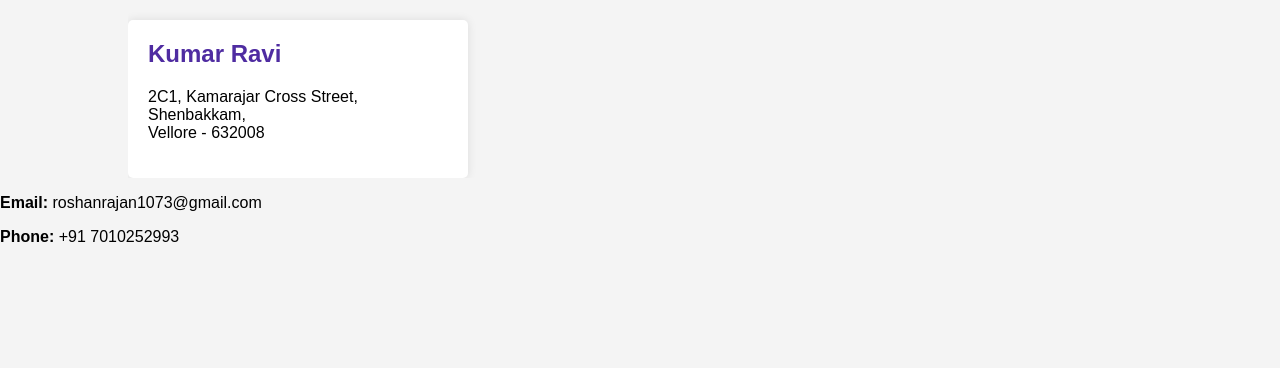
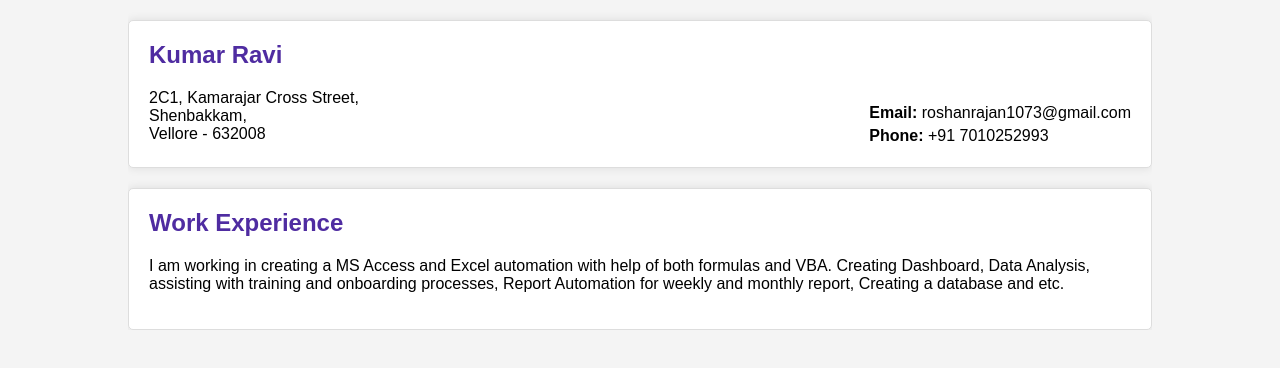
Before and after one commit to Kumar1Ravi/Website, a plain HTML site: page index.html in a window 1280 px wide. Drawn offline with Linux system fonts and the light colour scheme.

Commit message:
updated resume

```diff
--- a/index.html
+++ b/index.html
@@ -1,3 +1,4 @@
+
 <!DOCTYPE html>
 <html lang="en">
 <head>
@@ -5,49 +6,93 @@
     <meta name="viewport" content="width=device-width, initial-scale=1.0">
     <title>My First website</title>
     <style>
-  body{
-    font-family: Arial,  sans-serif;
+      body {
+          font-family: Arial, sans-serif;
           margin: 0;
           padding: 0;
           background-color: #f4f4f4;
       }
-  .container{
+      .container {
           width: 80%;
           margin: auto;
           overflow: hidden;
+
       }
-  .address{
+      .flex-container {
+          display: flex;
+          justify-content: space-between;
+          align-items: flex-start;
           background: #fff;
           padding: 20px;
-   border: 1px Sold #4b2828;
+          border: 1px solid #ddd;
           border-radius: 5px;
-   width: 300px;
           margin-top: 20px;
           box-shadow: 0 0 10px rgba(0, 0, 0, 0.1);
+          min-height: 100px;
+      }
+      .address {
+          max-width: 300px;
 
       }
-  .address h2{
+      .address h2, h2 {
           margin-top: 0;
           color: #4f2ca1;
       }
+      .address p {
+        margin: 1px 0;
+      }
+      .contact-info {
+          display: flex;
+          flex-direction: column;
+          justify-content: flex-start;
+          margin-left: 20px; /* Add margin to the left of contact info */
+          padding-top: 60px;
+      }
+      .contact-info p {
+          margin: 1% 0;
+      }
+      .work-experience {
+          align-items: flex-start;
+          background: #fff;
+          padding: 0px;
+          border-radius: 5px;
+          margin-top: 0px;
+          min-height: auto;
+
+        }
+
+
 
   </style>
 
 </head>
 <body>
 
-<div class= "container">
-<div class= "address">
+  <div class="container">
+    <div class="flex-container">
+        <div class="address">
             <h2>Kumar Ravi</h2>
-   <P>2C1, Kamarajar Cross Street,<br>
+            <p>2C1, Kamarajar Cross Street,<br>
                Shenbakkam,<br>
-      Vellore - 632008</P>
-    </div>
+               Vellore - 632008</p>
+
       </div>
 
         <div class="contact-info">
             <p><strong>Email:</strong> roshanrajan1073@gmail.com</p>
             <p><strong>Phone:</strong> +91 7010252993</p>
+
+          </div>
+
+
+    </div>
+    <div class="flex-container">
+
+    <div class="work-experience">
+           <h2>Work Experience</h2>
+           <P>I am working in creating a MS Access and Excel automation with help of both formulas and VBA. Creating Dashboard, Data Analysis, assisting with training and onboarding processes, Report Automation for weekly and monthly report, Creating a database and etc.</P>
+    </div>
+</div>
 </div>
 
 </body>
```
Lines whose indentation alone changed are shown as unchanged.
